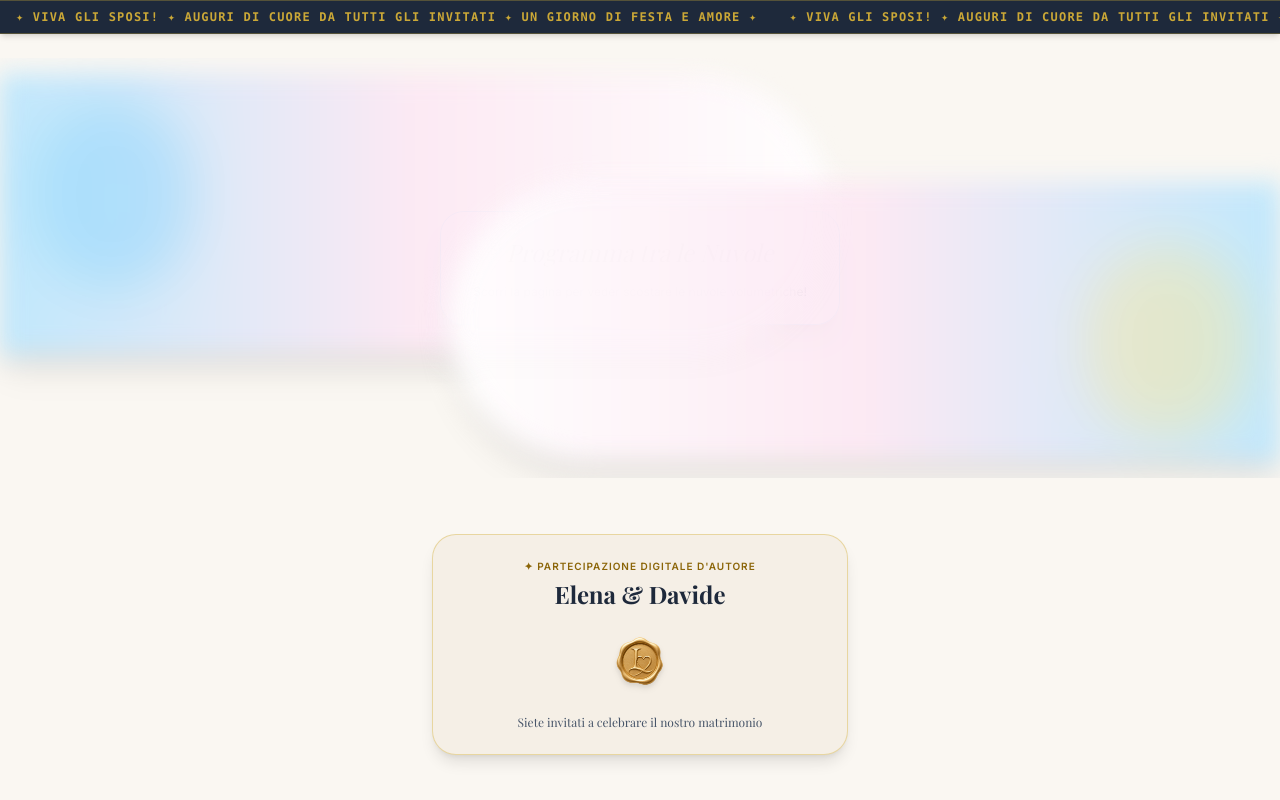
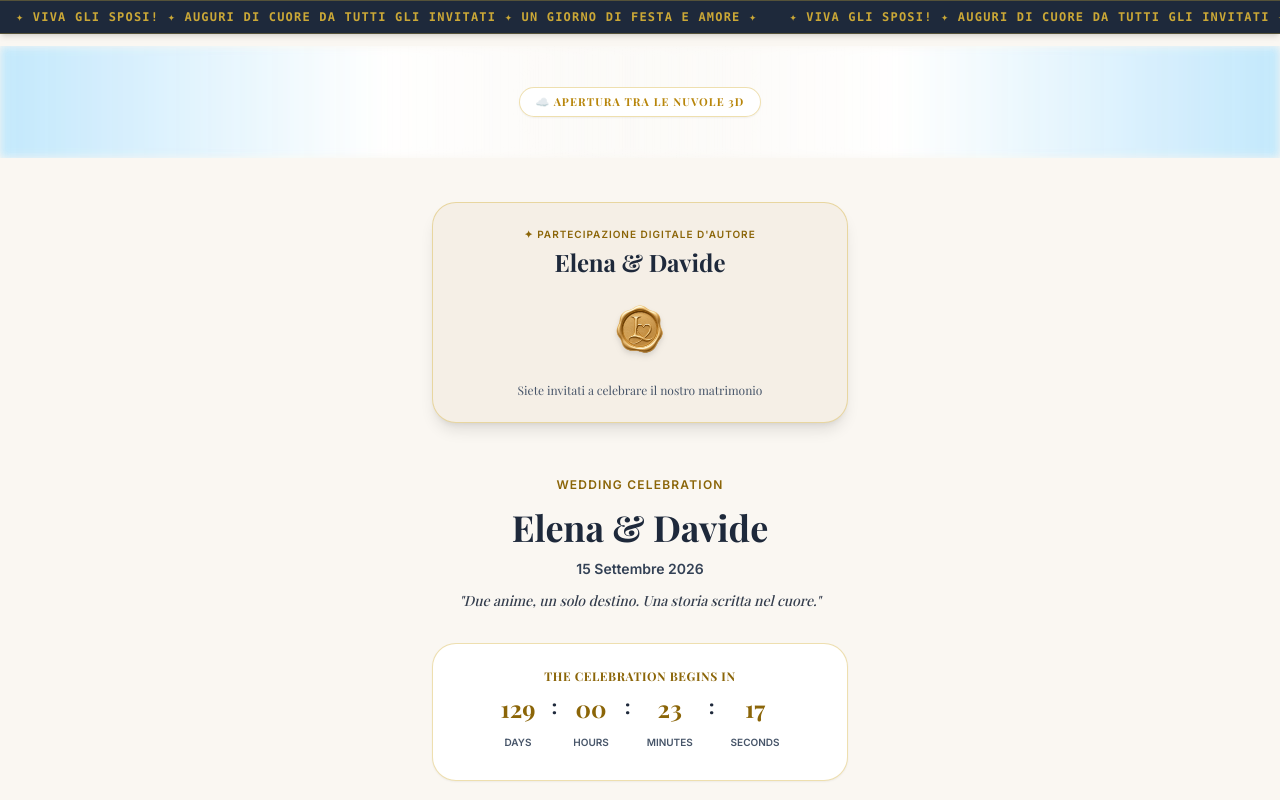
Before and after one commit to Rickym2025/love, a Next.js app: page /elena-e-davide in a window 1280 px wide. Shown: the top 800 px of the page. Built offline with nearby package versions, Linux system fonts and the light colour scheme; a web font is replaced by a local one.

Commit message:
Update PartingClouds.tsx

```diff
--- a/src/components/PartingClouds.tsx
+++ b/src/components/PartingClouds.tsx
@@ -1,54 +1,21 @@
 "use client";
 
-import React, { useState, useEffect } from "react";
+import React from "react";
 
-export interface PartingCloudsProps {
-  children?: React.ReactNode;
-}
+export default function PartingClouds() {
+  return (
+    <div className="relative w-full h-28 my-3 overflow-hidden select-none pointer-events-none">
+      {/* Nuvola Sinistra - Soffice con sfumatura sfocata */}
+      <div className="absolute top-0 left-0 w-3/5 h-full bg-gradient-to-r from-sky-200/90 via-white/95 to-transparent rounded-r-full blur-sm transition-transform duration-700 animate-pulse" />
 
-export default function PartingClouds({ children }: PartingCloudsProps) {
-  const [scrollProgress, setScrollProgress] = useState(0);
+      {/* Nuvola Destra - Soffice con sfumatura sfocata */}
+      <div className="absolute top-0 right-0 w-3/5 h-full bg-gradient-to-l from-sky-200/90 via-white/95 to-transparent rounded-l-full blur-sm transition-transform duration-700 animate-pulse" />
 
-  useEffect(() => {
-    const handleScroll = () => {
-      const scrollY = window.scrollY;
-      const progress = Math.min(Math.max((scrollY - 200) / 350, 0), 1);
-      setScrollProgress(progress);
-    };
-
-    window.addEventListener("scroll", handleScroll);
-    return () => window.removeEventListener("scroll", handleScroll);
-  }, []);
-
-  const leftCloudShift = scrollProgress * -140;
-  const rightCloudShift = scrollProgress * 140;
-
-  return (
-    <div className="relative py-16 overflow-hidden min-h-[420px] flex flex-col items-center justify-center my-6">
-      {/* NUVOLA SINISTRA VOLUMETRICA 3D */}
-      <div
-        className="absolute left-0 top-4 w-[65%] h-[280px] bg-gradient-to-r from-sky-200/90 via-pink-100/90 to-white/90 rounded-r-full blur-md pointer-events-none transition-transform duration-75 ease-out z-20 shadow-xl"
-        style={{ transform: `translateX(${leftCloudShift}px)` }}
-      >
-        <div className="absolute top-6 left-8 w-40 h-48 bg-sky-300/40 rounded-full blur-xl" />
-      </div>
-
-      {/* NUVOLA DESTRA VOLUMETRICA 3D */}
-      <div
-        className="absolute right-0 bottom-4 w-[65%] h-[280px] bg-gradient-to-l from-sky-200/90 via-pink-100/90 to-white/90 rounded-l-full blur-md pointer-events-none transition-transform duration-75 ease-out z-20 shadow-xl"
-        style={{ transform: `translateX(${rightCloudShift}px)` }}
-      >
-        <div className="absolute bottom-6 right-8 w-40 h-48 bg-amber-200/40 rounded-full blur-xl" />
-      </div>
-
-      {/* CONTENUTO TIMELINE FRA LE NUVOLE */}
-      <div className="relative z-10 max-w-md w-full px-6 text-center">
-        {children || (
-          <div className="p-6 bg-white/90 rounded-3xl border border-sky-200 shadow-xl backdrop-blur-sm">
-            <h3 className="font-serif italic text-2xl text-[#1E293B] mb-4">Programma tra le Nuvole</h3>
-            <p className="text-xs text-slate-600">Scorri la pagina per veder scostare le nuvole volumetriche!</p>
-          </div>
-        )}
+      {/* Testo centrale svelato dalle nuvole */}
+      <div className="absolute inset-0 flex items-center justify-center">
+        <span className="font-serif font-bold text-[11px] uppercase tracking-widest text-[#B8860B] bg-white/90 px-4 py-1.5 rounded-full border border-[#D4AF37]/40 shadow-sm">
+          ☁️ Apertura tra le Nuvole 3D
+        </span>
       </div>
     </div>
   );
```
